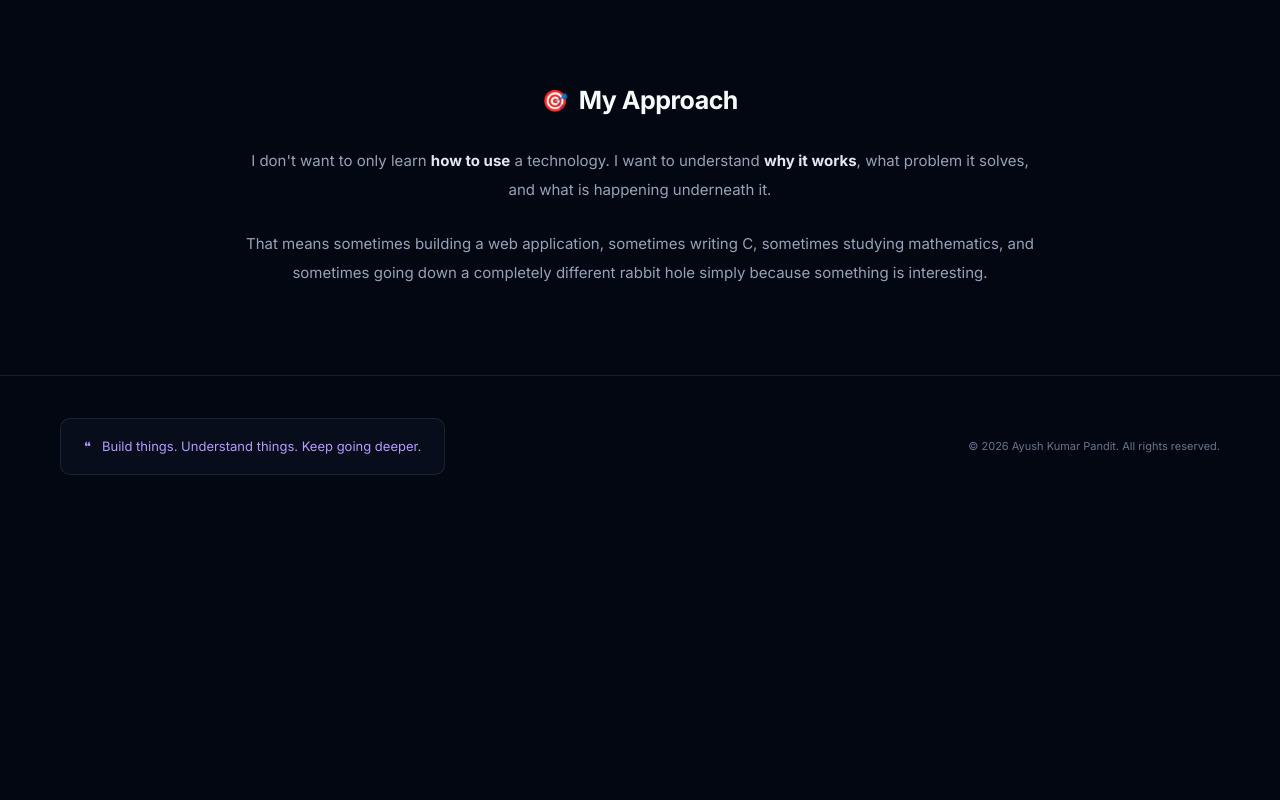
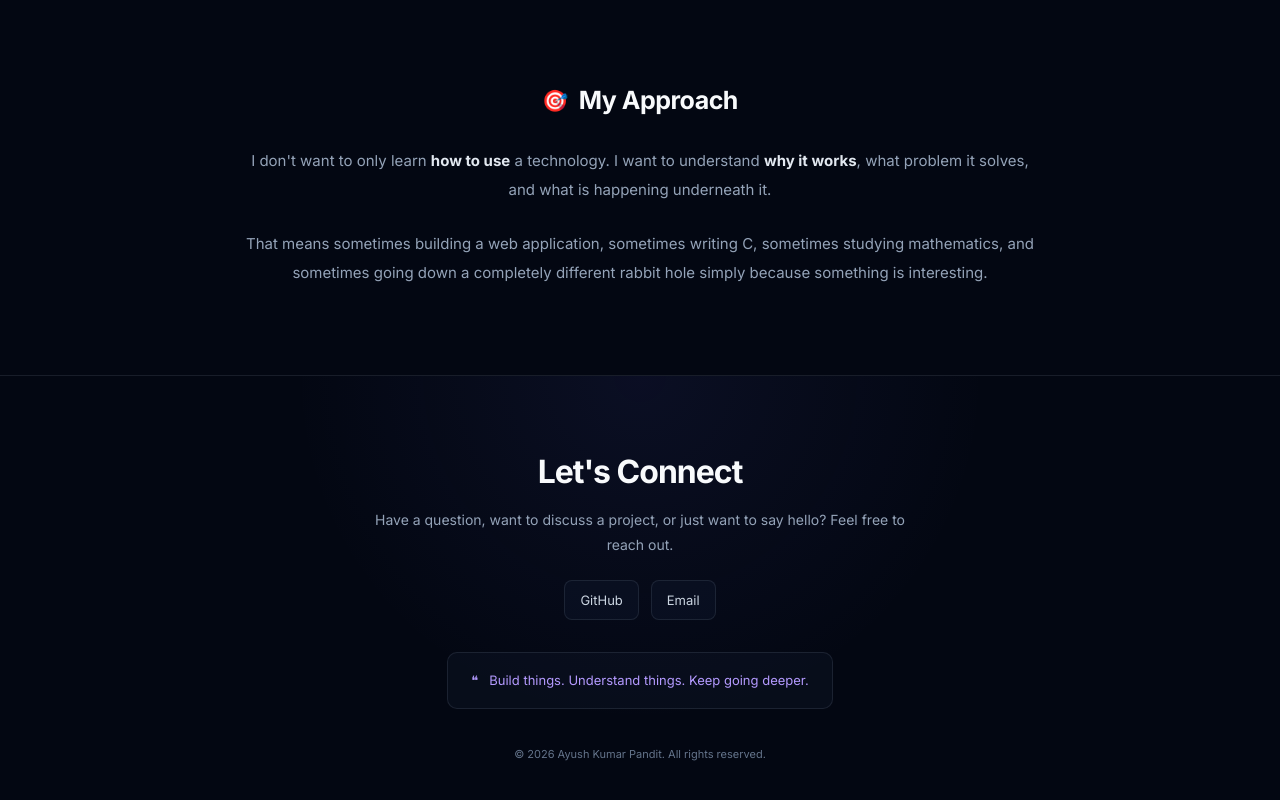
Before and after one commit to ayussssshh/portfolio, a plain HTML site: page index.html in a window 1280 px wide. Shown: the part 2588-3388 px from the top of the page. Before the commit the page ends 3105 px from the top, so only its background shows below. Drawn offline with Linux system fonts and the light colour scheme.

Commit message:
change the footer

```diff
--- a/index.html
+++ b/index.html
@@ -320,18 +320,88 @@ nav{height:100%;display:flex;align-items:center;justify-content:space-between}
 .approach p{color:var(--muted);font-size:15px;line-height:1.9}
 .approach strong{color:#e2e8f0}
 
-/* FOOTER */
-footer{padding:42px 0;border-top:1px solid var(--border)}
-.footer{display:flex;align-items:center;justify-content:space-between;gap:25px}
+/* FOOTER / CONTACT */
+footer{
+    padding:70px 0 42px;
+    border-top:1px solid var(--border);
+    background:
+        radial-gradient(
+            circle at 50% 0%,
+            rgba(99,102,241,.08),
+            transparent 45%
+        );
+}
+
+.footer{
+    display:flex;
+    flex-direction:column;
+    align-items:stretch;
+    gap:32px;
+}
+
+/* CONTACT */
+.contact-content{
+    text-align:center;
+    max-width:650px;
+    margin:0 auto;
+}
+
+.contact-content h2{
+    font-size:32px;
+    letter-spacing:-1px;
+    margin-bottom:10px;
+}
+
+.contact-content p{
+    max-width:560px;
+    margin:0 auto 22px;
+    color:var(--muted);
+    font-size:14px;
+    line-height:1.8;
+}
+
+.contact-content .socials{
+    justify-content:center;
+    gap:12px;
+}
+
+.contact-content .socials a{
+    display:inline-flex;
+    align-items:center;
+    padding:9px 15px;
+    border:1px solid var(--border);
+    border-radius:8px;
+    background:rgba(15,23,42,.45);
+    color:#cbd5e1;
+    transition:.2s ease;
+}
+
+.contact-content .socials a:hover{
+    color:#fff;
+    border-color:var(--border-hover);
+    background:rgba(139,92,246,.1);
+    transform:translateY(-2px);
+}
+
+/* QUOTE */
 .quote{
+    align-self:center;
     padding:17px 23px;
     border:1px solid var(--border);
     border-radius:10px;
     background:rgba(15,23,42,.4);
     color:var(--purple-light);
     font-size:13px;
+    text-align:center;
 }
-.copy{color:var(--soft);font-size:11px}
+
+/* COPYRIGHT */
+.copy{
+    color:var(--soft);
+    font-size:11px;
+    text-align:center;
+    padding-top:5px;
+}
 
 /* MOBILE */
 @media(max-width:950px){
@@ -361,6 +431,26 @@ footer{padding:42px 0;border-top:1px solid var(--border)}
     .interests{grid-template-columns:1fr}
     .hero h1{font-size:44px}
     .features{grid-template-columns:1fr}
+}
+
+@media(max-width:700px){
+    .contact-content h2{
+        font-size:27px;
+    }
+
+    .contact-content p{
+        font-size:13px;
+    }
+
+    .contact-content .socials{
+        flex-direction:row;
+        justify-content:center;
+    }
+
+    .contact-content .socials a{
+        flex:1;
+        justify-content:center;
+    }
 }
 </style>
 </head>
@@ -703,10 +793,37 @@ footer{padding:42px 0;border-top:1px solid var(--border)}
 </main>
 
 <footer id="contact">
-<div class="container footer">
-    <div class="quote">❝ &nbsp; Build things. Understand things. Keep going deeper.</div>
-    <div class="copy">© 2026 Ayush Kumar Pandit. All rights reserved.</div>
-</div>
+    <div class="container footer">
+
+        <div class="contact-content">
+            <h2>Let's Connect</h2>
+            <p>
+                Have a question, want to discuss a project, or just want to say hello?
+                Feel free to reach out.
+            </p>
+
+            <div class="socials">
+                <a href="https://github.com/ayussssshh"
+                   target="_blank"
+                   rel="noreferrer">
+                    GitHub
+                </a>
+
+                <a href="mailto:adikumar0069@gmail.com">
+                    Email
+                </a>
+            </div>
+        </div>
+
+        <div class="quote">
+            ❝ &nbsp; Build things. Understand things. Keep going deeper.
+        </div>
+
+        <div class="copy">
+            © 2026 Ayush Kumar Pandit. All rights reserved.
+        </div>
+
+    </div>
 </footer>
 
 <script>
```
